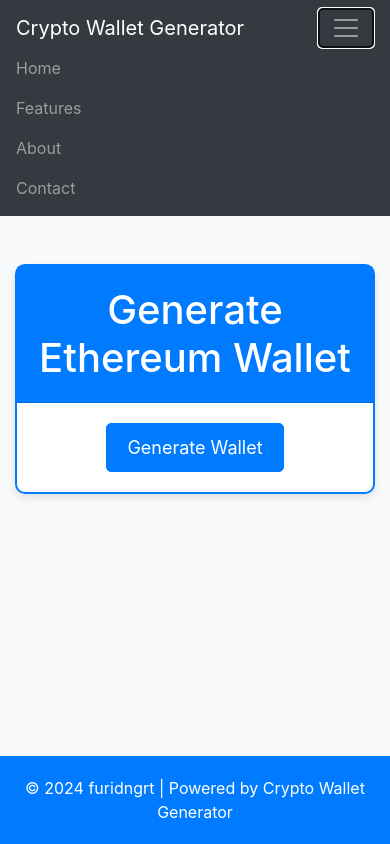
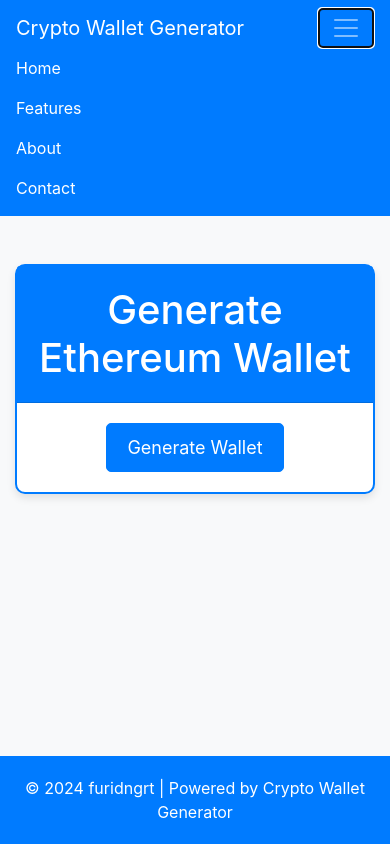
Before and after one commit to furidngrt/wallet-crypto-generator, a website: page public/index.html in a window 390 px wide. Both pictures are taken after a click on the button "Toggle navigation". Drawn offline with nearby package versions, Linux system fonts and the light colour scheme.

Commit message:
Update index.html

```diff
--- a/public/index.html
+++ b/public/index.html
@@ -56,6 +56,20 @@
         }
         .footer a:hover {
             text-decoration: underline; /* Underline on hover */
+        }
+
+        /* Adjust navbar color to match footer */
+        .navbar-dark.bg-dark {
+            background-color: #007bff !important; /* Blue navbar */
+        }
+        .navbar-dark .navbar-nav .nav-link {
+            color: white; /* White links */
+        }
+        .navbar-dark .navbar-nav .nav-link:hover {
+            color: #f8f9fa; /* Light grey on hover */
+        }
+        .navbar-dark .navbar-toggler {
+            border-color: white; /* White color for toggler icon */
         }
     </style>
 </head>
```
